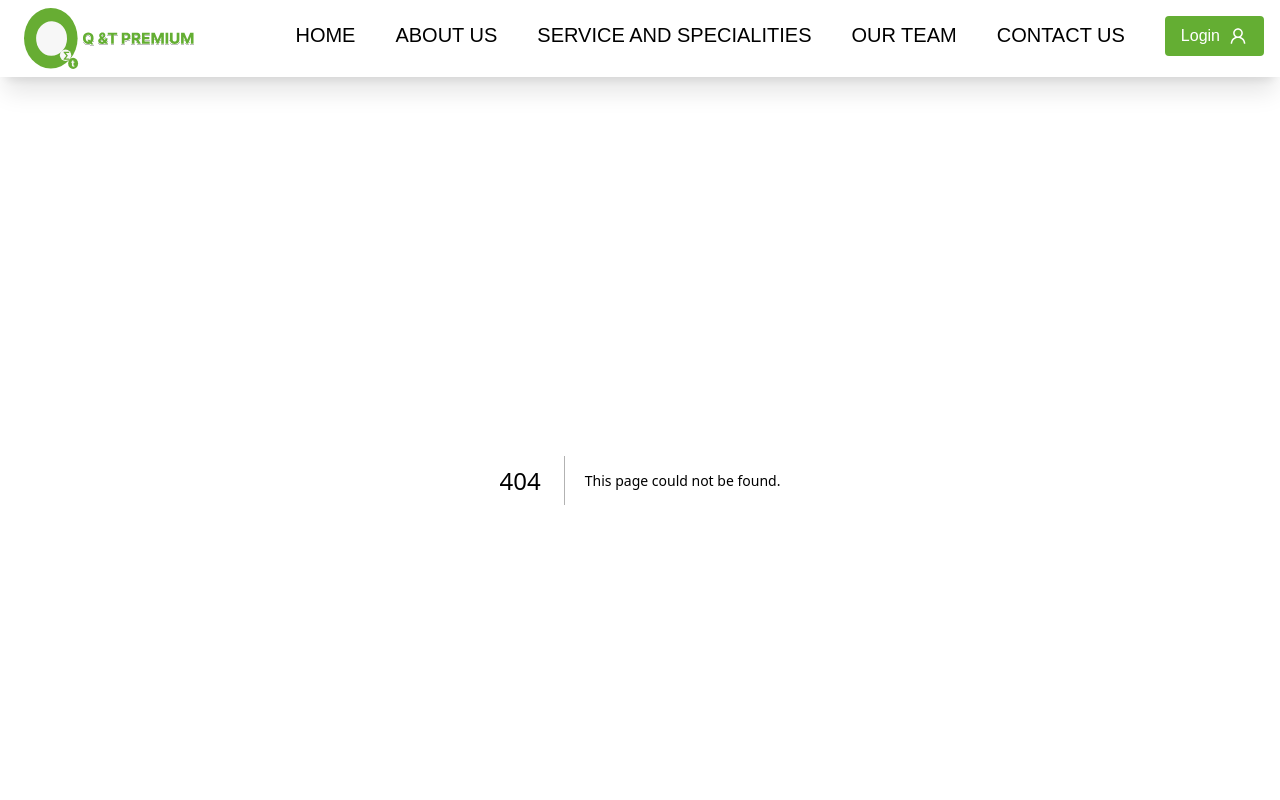
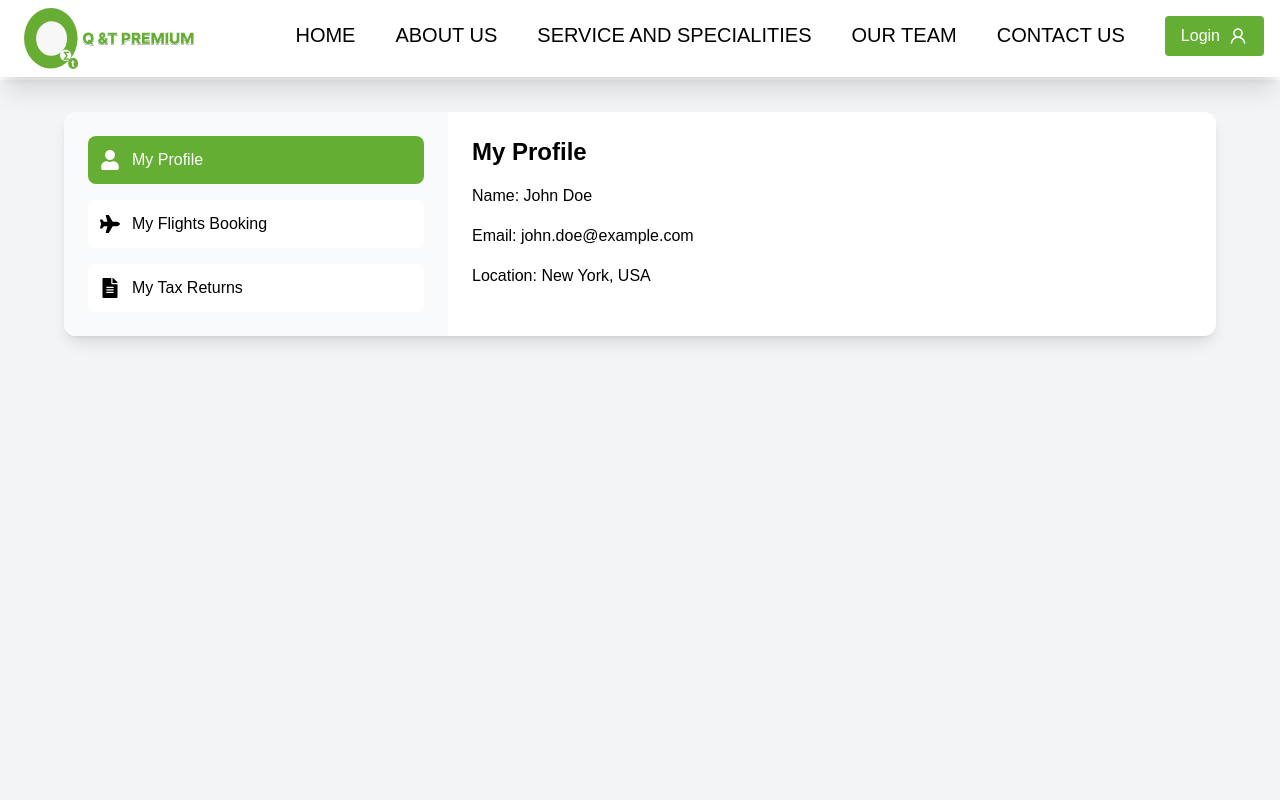
Before and after one commit to NishanBhattarai12/qandtpremium-frontend, a Next.js app: page /dashboard in a window 1280 px wide. Before the commit this address had no page. Shown: the top 800 px of the page. Built offline with nearby package versions, Linux system fonts and the light colour scheme; a web font is replaced by a local one.

Commit message:
add dashboard for client

```diff
--- a/src/components/layouts/Navbar.js
+++ b/src/components/layouts/Navbar.js
@@ -134,6 +134,11 @@ const Navbar = () => {
                       tabIndex="-1"
                     >
                       <div className="py-1" role="none">
+                        <Link className="block w-full px-4 py-2 text-left text-sm text-gray-700 hover:bg-gray-100" href="/dashboard">
+                          My Dashboard
+                        </Link>
+                      </div>
+                      <div className="py-1" role="none">
                         <button
                           onClick={handleLogout}
                           className="block w-full px-4 py-2 text-left text-sm text-gray-700 hover:bg-gray-100"
--- /dev/null
+++ b/src/pages/dashboard/index.js
@@ -0,0 +1,162 @@
+import React, { useState } from "react";
+import { FaUser, FaPlane, FaFileAlt, FaChevronLeft, FaChevronRight } from "react-icons/fa";
+
+const Dashboard = () => {
+  const [activeContent, setActiveContent] = useState("profile");
+  const [currentPage, setCurrentPage] = useState(1);
+  const itemsPerPage = 2;
+
+  const flightsData = [
+    { destination: "Paris", date: "July 15, 2023", flightNumber: "AF1234" },
+    { destination: "Tokyo", date: "August 22, 2023", flightNumber: "JL5678" },
+    { destination: "New York", date: "September 10, 2023", flightNumber: "UA9012" },
+    { destination: "London", date: "October 5, 2023", flightNumber: "BA3456" },
+    { destination: "Sydney", date: "November 20, 2023", flightNumber: "QF7890" }
+  ];
+
+  const taxReturnsData = [
+    { year: "2022", status: "Submitted", refundAmount: 1500 },
+    { year: "2021", status: "Processed", refundAmount: 2200 },
+    { year: "2020", status: "Processed", refundAmount: 1800 },
+    { year: "2019", status: "Processed", refundAmount: 2000 },
+    { year: "2018", status: "Processed", refundAmount: 1700 }
+  ];
+
+  const renderPagination = (totalItems) => {
+    const totalPages = Math.ceil(totalItems / itemsPerPage);
+    return (
+      <div className="flex justify-center items-center mt-4 space-x-2">
+        <button
+          onClick={() => setCurrentPage((prev) => Math.max(prev - 1, 1))}
+          disabled={currentPage === 1}
+          className="p-2 rounded-full bg-gray-200 hover:bg-gray-300 disabled:opacity-50"
+        >
+          <FaChevronLeft />
+        </button>
+        <span className="text-gray-700">
+          Page {currentPage} of {totalPages}
+        </span>
+        <button
+          onClick={() => setCurrentPage((prev) => Math.min(prev + 1, totalPages))}
+          disabled={currentPage === totalPages}
+          className="p-2 rounded-full bg-gray-200 hover:bg-gray-300 disabled:opacity-50"
+        >
+          <FaChevronRight />
+        </button>
+      </div>
+    );
+  };
+
+  const renderContent = () => {
+    switch (activeContent) {
+      case "profile":
+        return (
+          <div className="space-y-4">
+            <h2 className="text-2xl font-bold">My Profile</h2>
+            <p>Name: John Doe</p>
+            <p>Email: john.doe@example.com</p>
+            <p>Location: New York, USA</p>
+          </div>
+        );
+      case "flights":
+        const startIndex = (currentPage - 1) * itemsPerPage;
+        const paginatedFlights = flightsData.slice(startIndex, startIndex + itemsPerPage);
+        return (
+          <div className="space-y-4">
+            <h2 className="text-2xl font-bold">My Flights Booking</h2>
+            {paginatedFlights.map((flight, index) => (
+              <div key={index} className="bg-white p-4 rounded-lg shadow">
+                <p className="font-semibold">Flight to {flight.destination}</p>
+                <p>Date: {flight.date}</p>
+                <p>Flight Number: {flight.flightNumber}</p>
+              </div>
+            ))}
+            {renderPagination(flightsData.length)}
+          </div>
+        );
+      case "tax":
+        const taxStartIndex = (currentPage - 1) * itemsPerPage;
+        const paginatedTaxReturns = taxReturnsData.slice(taxStartIndex, taxStartIndex + itemsPerPage);
+        return (
+          <div className="space-y-4">
+            <h2 className="text-2xl font-bold">My Tax Returns</h2>
+            {paginatedTaxReturns.map((taxReturn, index) => (
+              <div key={index} className="bg-white p-4 rounded-lg shadow">
+                <p className="font-semibold">{taxReturn.year} Tax Return</p>
+                <p>Status: {taxReturn.status}</p>
+                <p>Refund Amount: ${taxReturn.refundAmount}</p>
+              </div>
+            ))}
+            {renderPagination(taxReturnsData.length)}
+          </div>
+        );
+      default:
+        return (
+          <div className="flex items-center justify-center h-full">
+            <p className="text-xl text-gray-500">Welcome! Select a topic to view details.</p>
+          </div>
+        );
+    }
+  };
+
+  return (
+    <div className="min-h-screen bg-gray-100 p-4 sm:p-6 lg:p-8">
+      <div className="max-w-6xl mx-auto bg-white rounded-xl shadow-lg overflow-hidden">
+        <div className="flex flex-col sm:flex-row">
+          <div className="w-full sm:w-1/3 bg-gray-50 p-6 space-y-4">
+            <button
+              className={`w-full flex items-center justify-start space-x-3 p-3 rounded-lg transition duration-300 ${
+                activeContent === "profile"
+                  ? "bg-[#64AF33] text-white"
+                  : "bg-white hover:bg-gray-200"
+              }`}
+              onClick={() => {
+                setActiveContent("profile");
+                setCurrentPage(1);
+              }}
+              aria-label="View My Profile"
+            >
+              <FaUser className="text-xl" />
+              <span>My Profile</span>
+            </button>
+            <button
+              className={`w-full flex items-center justify-start space-x-3 p-3 rounded-lg transition duration-300 ${
+                activeContent === "flights"
+                  ? "bg-[#64AF33] text-white"
+                  : "bg-white hover:bg-gray-200"
+              }`}
+              onClick={() => {
+                setActiveContent("flights");
+                setCurrentPage(1);
+              }}
+              aria-label="View My Flights Booking"
+            >
+              <FaPlane className="text-xl" />
+              <span>My Flights Booking</span>
+            </button>
+            <button
+              className={`w-full flex items-center justify-start space-x-3 p-3 rounded-lg transition duration-300 ${
+                activeContent === "tax"
+                  ? "bg-[#64AF33] text-white"
+                  : "bg-white hover:bg-gray-200"
+              }`}
+              onClick={() => {
+                setActiveContent("tax");
+                setCurrentPage(1);
+              }}
+              aria-label="View My Tax Returns"
+            >
+              <FaFileAlt className="text-xl" />
+              <span>My Tax Returns</span>
+            </button>
+          </div>
+          <div className="w-full sm:w-2/3 p-6 transition-all duration-300 ease-in-out">
+            {renderContent()}
+          </div>
+        </div>
+      </div>
+    </div>
+  );
+};
+
+export default Dashboard;
```
